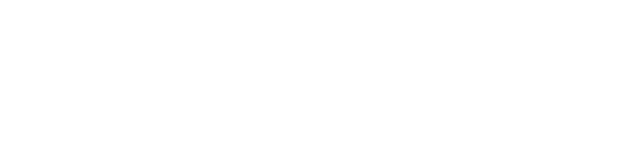
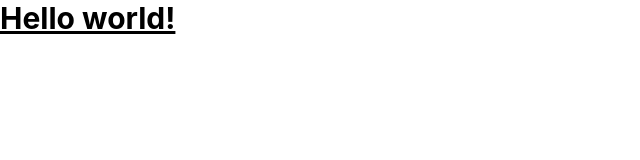
Before and after one commit to Hackerthon-FakeDeveloper/Webtoon-Web, a React app: page / in a window 1280 px wide. Shown: the whole page, without its empty margins (0-640 px from the left). Built offline with nearby package versions, Linux system fonts and the light colour scheme.

Commit message:
tailwindcss init

```diff
--- a/package.json
+++ b/package.json
@@ -6,9 +6,12 @@
     "@testing-library/jest-dom": "^5.14.1",
     "@testing-library/react": "^13.0.0",
     "@testing-library/user-event": "^13.2.1",
+    "autoprefixer": "^10.4.8",
+    "postcss": "^8.4.16",
     "react": "^18.2.0",
     "react-dom": "^18.2.0",
     "react-scripts": "5.0.1",
+    "tailwindcss": "^3.1.8",
     "web-vitals": "^2.1.0"
   },
   "scripts": {
--- /dev/null
+++ b/postcss.config.js
@@ -0,0 +1,6 @@
+module.exports = {
+  plugins: {
+    tailwindcss: {},
+    autoprefixer: {},
+  },
+}
--- a/src/index.css
+++ b/src/index.css
@@ -1,3 +1,7 @@
+@tailwind base;
+@tailwind components;
+@tailwind utilities;
+
 body {
   margin: 0;
   font-family: -apple-system, BlinkMacSystemFont, 'Segoe UI', 'Roboto', 'Oxygen',
--- a/src/index.js
+++ b/src/index.js
@@ -2,5 +2,11 @@ import React from "react";
 import ReactDOM from "react-dom/client";
 import "./index.css";
 
+import Main from "./pages/Main";
+
 const root = ReactDOM.createRoot(document.getElementById("root"));
-root.render(<React.StrictMode></React.StrictMode>);
+root.render(
+  <React.StrictMode>
+    <Main />
+  </React.StrictMode>
+);
--- /dev/null
+++ b/src/pages/Main.js
@@ -0,0 +1,7 @@
+import React from "react";
+
+function Main(props) {
+  return <h1 className="text-3xl font-bold underline">Hello world!</h1>;
+}
+
+export default Main;
--- /dev/null
+++ b/tailwind.config.js
@@ -0,0 +1,8 @@
+/** @type {import('tailwindcss').Config} */
+module.exports = {
+  content: ["./src/**/*.{js,jsx,ts,tsx}"],
+  theme: {
+    extend: {},
+  },
+  plugins: [],
+};
```
Also changed, not shown: 1 other file.
